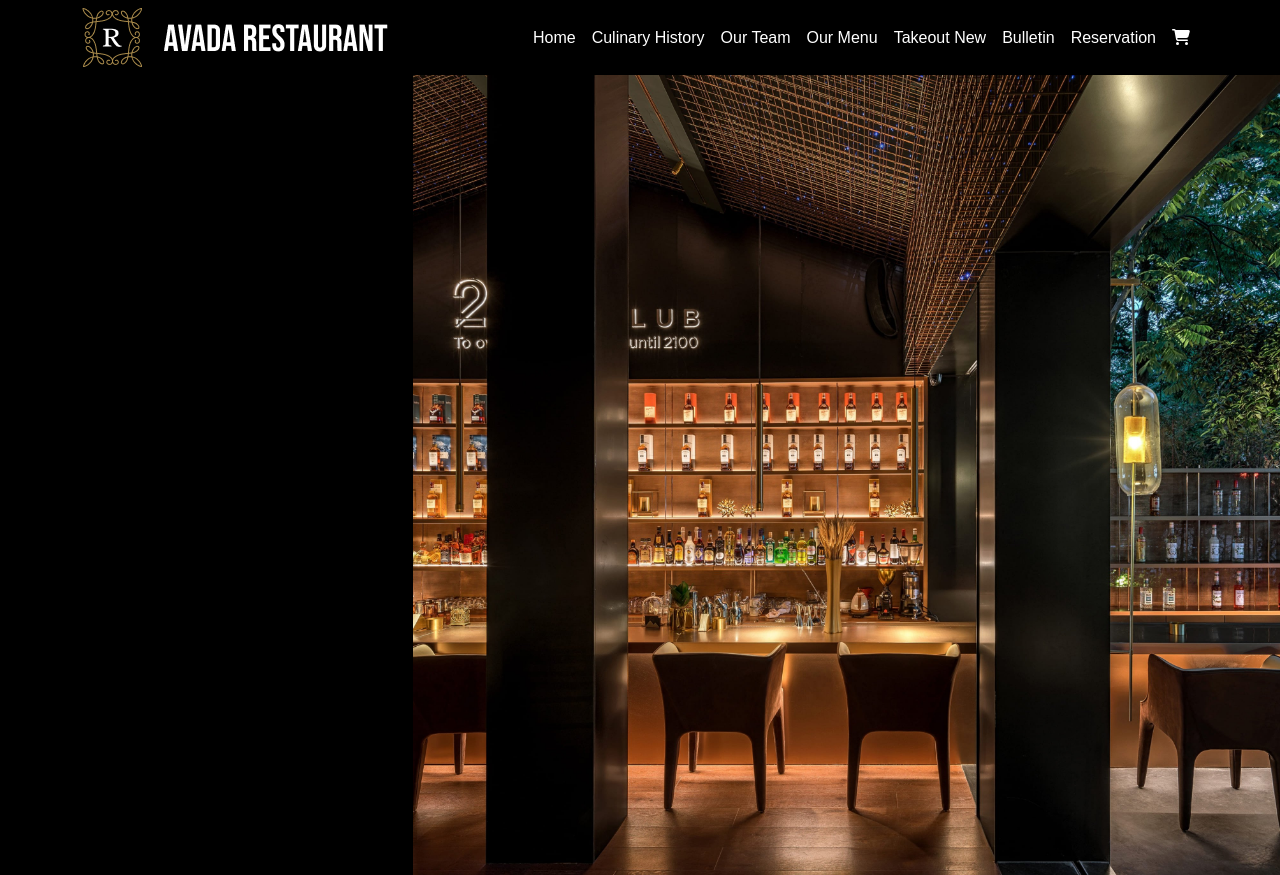
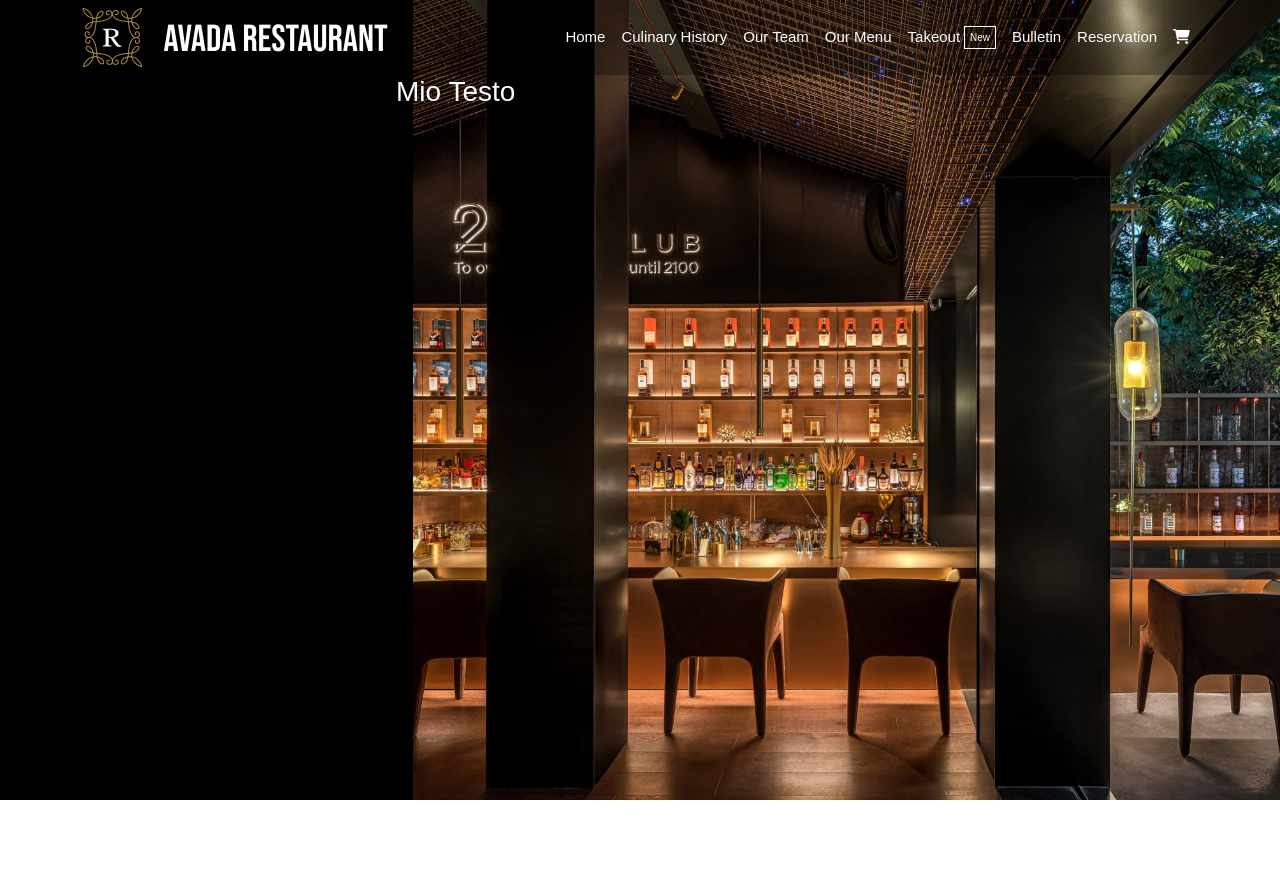
Before and after one commit to nicolas-dp/proj-html-vuejs, a Vue app: page / in a window 1280 px wide. After the commit the page ends 800 px from the top, so only its background shows below. Built offline with nearby package versions, Linux system fonts and the light colour scheme.

Commit message:
Add Logo Component

```diff
--- /dev/null
+++ b/src/components/LogoComponent.vue
@@ -0,0 +1,15 @@
+<template>
+  <div class="logo">
+    <img src="@/assets/img/logo-restaurant.png" alt="logo" />
+  </div>
+</template>
+
+<script>
+export default {
+  name: "LogoComponent",
+};
+</script>
+
+<!-- Add "scoped" attribute to limit CSS to this component only -->
+<style lang="scss">
+</style>
--- a/src/components/Navbar.vue
+++ b/src/components/Navbar.vue
@@ -1,8 +1,11 @@
 <template>
   <li class="nav-item">
-    <a class="nav-link active" href="#">{{ link.text }}
-        <span v-if="link.icon"><font-awesome-icon icon="fa-solid fa-cart-shopping" /></span>
-        <span class="btn-new" v-if="link.text == 'Takeout'">New</span>
+    <a class="nav-link active" href="#"
+      >{{ link.text }}
+      <span v-if="link.icon"
+        ><font-awesome-icon icon="fa-solid fa-cart-shopping"
+      /></span>
+      <span class="btn-new" v-if="link.text == 'Takeout'">New</span>
     </a>
   </li>
 </template>
@@ -17,17 +20,15 @@ export default {
 </script>
 
 <!-- Add "scoped" attribute to limit CSS to this component only -->
-<style lang="scss" scoped>
-nav {
+<style lang="scss">
+.nav-item > a {
+  color: white;
+}
 
+.btn-new {
+  border: 1px solid white;
   font-size: 10px;
-  li {
-      padding: 0.5rem;
-
-  }
-
-  .nav-item>a{
-      color: white;
-  }
+  padding: 0.3rem;
+  vertical-align: text-bottom;
 }
 </style>
--- a/src/components/SiteHeader.vue
+++ b/src/components/SiteHeader.vue
@@ -1,25 +1,29 @@
 <template>
   <header>
-    <div class="container">
+    <div class="jumbo">
       <nav class="navbar">
-        <div class="logo">
-          <img src="@/assets/img/logo-restaurant.png" alt="logo" />
+        <div class="container">
+          <LogoComponent />
+          <ul class="navbar-nav flex-row">
+            <Navbar :link="link" v-for="link in links" :key="link.id" />
+          </ul>
         </div>
-        <ul class="navbar-nav flex-row">
-          <Navbar :link="link" v-for="link in links" :key="link.id" />
-        </ul>
       </nav>
+      <div class="jumbo_text container">
+        <h3 class="text-white">Mio Testo</h3>
+      </div>
     </div>
-    <div class="jumbo"></div>
   </header>
 </template>
 
 <script>
 import Navbar from "@/components/Navbar.vue";
+import LogoComponent from "@/components/LogoComponent.vue"
 export default {
   name: "SiteHeader",
   components: {
     Navbar,
+    LogoComponent,
   },
 
   data() {
@@ -76,6 +80,13 @@ export default {
 header {
   background-color: black;
 }
+
+nav {
+  font-size: 15px;
+  li {
+    padding: 0.5rem;
+  }
+}
 .navbar {
   /* position: fixed; */
   background-color: rgba(0, 0, 0, 0.301);
@@ -88,4 +99,8 @@ header {
   background-repeat: no-repeat;
   background-size: contain;
 }
+
+.jumbo_text {
+  width: 40%;
+}
 </style>
```
Also changed, not shown: src/App.vue (+5 -8 lines).
